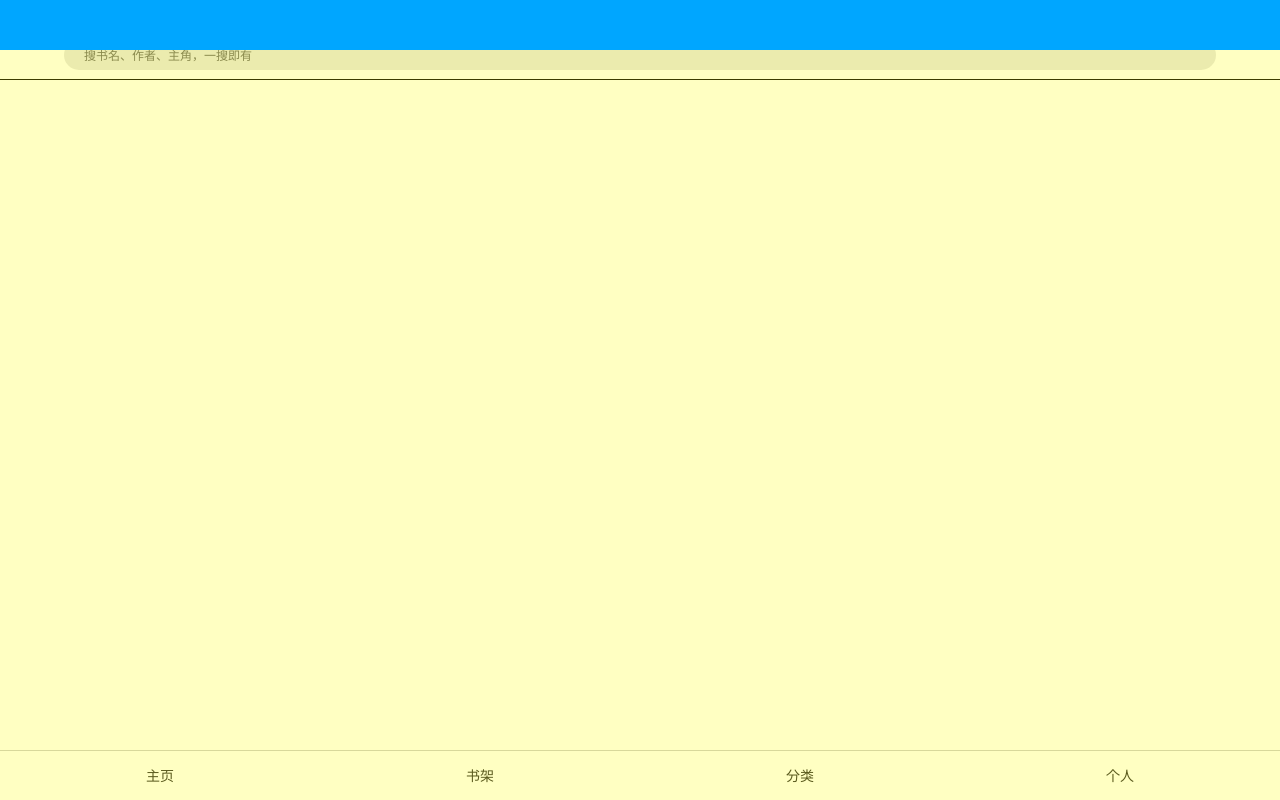
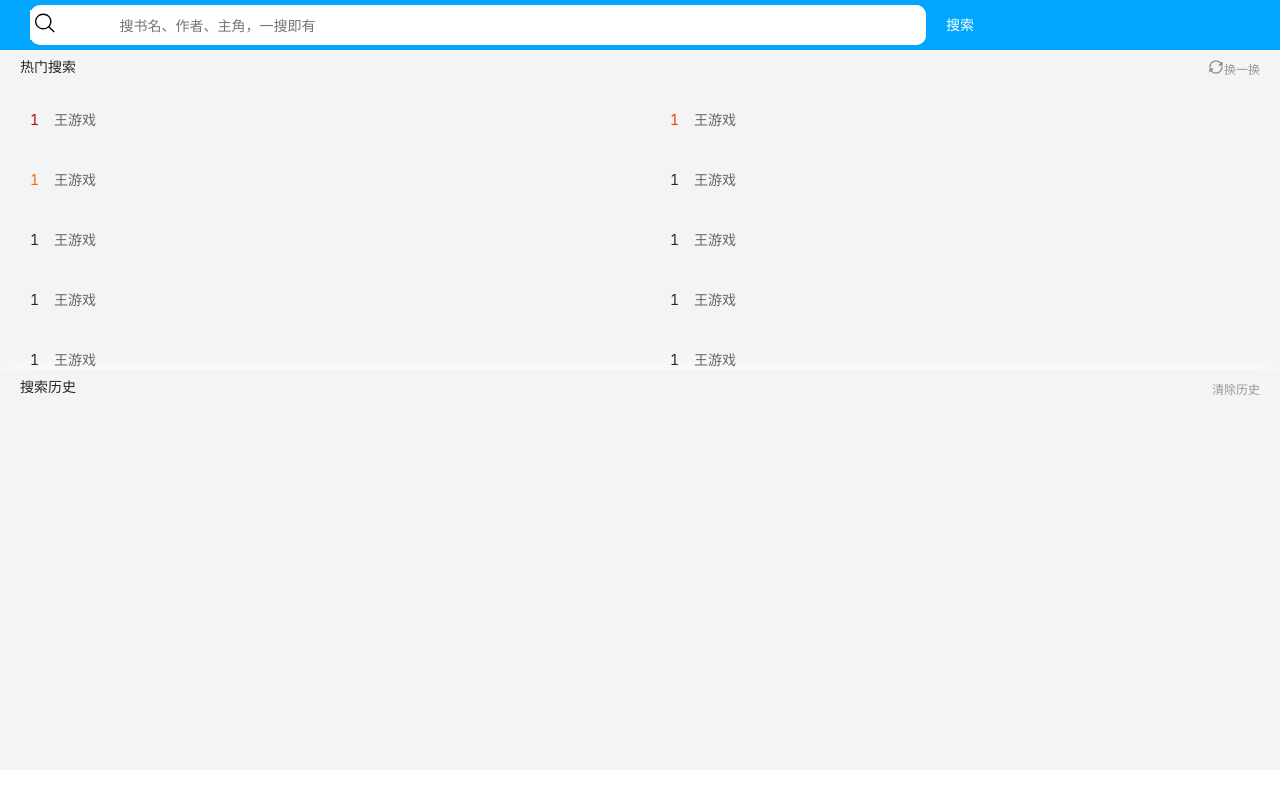
Before and after one commit to bilijeans/manga-project, a Vue app: page /search in a window 1280 px wide. Built offline with nearby package versions, Linux system fonts and the light colour scheme; what vue-axios-plugin, wot-design would draw is missing.

Commit message:
更新搜索框的样式

```diff
--- a/src/components/SearchComponent.vue
+++ b/src/components/SearchComponent.vue
@@ -6,14 +6,134 @@
         tag="i"
         class="back wd-icon-thin-arrow-left"
       ></router-link>
-      <div class="search-box"></div>
+      <div class="search-box">
+        <div class="searchIco">
+          <svg
+            t="1664782037558"
+            class="icon"
+            viewBox="0 0 1040 1024"
+            version="1.1"
+            xmlns="http://www.w3.org/2000/svg"
+            p-id="1401"
+            width="20"
+            height="20"
+          >
+            <path
+              d="M176.439478 676.824953c-139.585105-133.763516-139.585105-351.411535 0-485.179145 67.62826-64.84589 157.511383-100.492762 253.15572-100.492762 95.567589 0 185.449689 35.647895 253.078972 100.492762 139.585105 133.76761 139.585105 351.415628 0 485.179145-67.62826 64.777329-157.511383 100.484575-253.15572 100.484575C333.950861 777.309528 244.067738 741.602282 176.439478 676.824953L176.439478 676.824953 176.439478 676.824953zM1024.212848 955.665659 756.059552 698.643887c142.644791-161.752987 136.315642-403.047566-22.757307-555.514049-83.911108-80.436984-193.845916-120.617102-303.707047-120.617102-109.937878 0-219.880873 40.180118-303.779701 120.617102-167.754678 160.728658-167.754678 421.408749 0 582.215178 83.898829 80.364329 193.8408 120.613008 303.702953 120.613008 98.632391 0 196.124819-34.149774 275.908934-98.794074l268.225951 257.017678L1024.212848 955.665659 1024.212848 955.665659zM1024.212848 955.665659"
+              p-id="1402"
+            ></path>
+          </svg>
+        </div>
+        <input
+          v-model="str"
+          class="searchText"
+          type="text"
+          placeholder="搜书名、作者、主角，一搜即有"
+        />
+      </div>
+      <span class="searchConfirm">搜索</span>
     </header>
     <main>
-      <div class="hot-search"></div>
-      <div class="history"></div>
+      <div class="searchList" v-if = "str !== ''">
+        <div>123</div>
+      </div>
+      <div class="hot-search">
+        <div class="hot-search-head">
+          <h4>热门搜索</h4>
+          <div class="change">
+            <div class="changeIco">
+              <svg
+                t="1664783488406"
+                class="icon"
+                viewBox="0 0 1024 1024"
+                version="1.1"
+                xmlns="http://www.w3.org/2000/svg"
+                p-id="2472"
+                width="16"
+                height="16"
+              >
+                <path
+                  d="M170.666667 512a42.666667 42.666667 0 0 1-85.333334 0C85.333333 276.352 276.352 85.333333 512 85.333333a426.026667 426.026667 0 0 1 341.333333 170.624V213.333333a42.666667 42.666667 0 0 1 85.333334 0v170.666667a42.666667 42.666667 0 0 1-42.666667 42.666667h-170.666667a42.666667 42.666667 0 0 1 0-85.333334h82.346667A341.333333 341.333333 0 0 0 170.666667 512z m682.666666 0a42.666667 42.666667 0 0 1 85.333334 0c0 235.648-191.018667 426.666667-426.666667 426.666667a426.026667 426.026667 0 0 1-341.333333-170.624V810.666667a42.666667 42.666667 0 0 1-85.333334 0v-170.666667a42.666667 42.666667 0 0 1 42.666667-42.666667h170.666667a42.666667 42.666667 0 0 1 0 85.333334H216.32A341.333333 341.333333 0 0 0 853.333333 512z"
+                  fill="#8a8a8a"
+                  p-id="2473"
+                ></path>
+              </svg>
+            </div>
+            <span>换一换</span>
+          </div>
+        </div>
+        <div class="hot-search-content">
+          <ul>
+            <li>
+              <span class="hotNum">1</span>
+              <span class="hotName">王游戏</span>
+            </li>
+             <li>
+              <span class="hotNum">1</span>
+              <span class="hotName">王游戏</span>
+            </li>
+             <li>
+              <span class="hotNum">1</span>
+              <span class="hotName">王游戏</span>
+            </li>
+             <li>
+              <span class="hotNum">1</span>
+              <span class="hotName">王游戏</span>
+            </li>
+             <li>
+              <span class="hotNum">1</span>
+              <span class="hotName">王游戏</span>
+            </li>
+             <li>
+              <span class="hotNum">1</span>
+              <span class="hotName">王游戏</span>
+            </li>
+             <li>
+              <span class="hotNum">1</span>
+              <span class="hotName">王游戏</span>
+            </li>
+             <li>
+              <span class="hotNum">1</span>
+              <span class="hotName">王游戏</span>
+            </li>
+             <li>
+              <span class="hotNum">1</span>
+              <span class="hotName">王游戏</span>
+            </li>
+             <li>
+              <span class="hotNum">1</span>
+              <span class="hotName">王游戏</span>
+            </li>
+
+          </ul>
+        </div>
+      </div>
+      <div class="history">
+        <div class="history-head">
+          <h4>搜索历史</h4>
+          <span>清除历史</span>
+        </div>
+      </div>
     </main>
   </div>
 </template>
+
+
+<script>
+export default {
+  data(){
+    return{
+      str : ''
+    }
+  }
+}
+</script>
+
+<style>
+
+</style>
+
+
 <style lang="scss">
 .search-container {
   position: fixed;
@@ -21,17 +141,168 @@
   left: 0;
   width: 100%;
   height: 100vh;
-  background-color: rgba(255, 255, 0, 0.241);
+  background-color: #fff;
   header {
     width: 100%;
     height: 50px;
     background-color: rgb(0, 166, 255);
     line-height: 50px;
     padding-left: 10px;
+    display: flex;
+    flex: 1;
     .back {
       font-size: 30px;
       color: white;
     }
+
+    .search-box {
+      width: 70vw;
+      height: 80%;
+      background-color: #fff;
+      margin: 5px 20px 0 20px;
+      border-radius: 10px;
+      align-items: center;
+      display: flex;
+      justify-content: space-between;
+      align-items: center;
+
+      .searchIco {
+        width: 30px;
+        height: 30px;
+        background-color: #fff;
+        line-height: 35px;
+        text-align: center;
+      }
+
+      .searchText {
+        padding: 0;
+        border: 0;
+        outline: none;
+        height: 100%;
+        width: 90%;
+        border-radius: 10px;
+      }
+    }
+
+    .searchConfirm {
+      color: #fff;
+    }
+  }
+
+  main{
+    position: relative;
+
+.searchList{
+  background: #fff;
+  width: 100%;
+  height: 94vh;
+  position: absolute;
+  top: 0%;
+  left: 0%;
+
+
+  div{
+    height: 40px;
+    width: 100%;
+    font-size: 18px;
+    line-height: 40px;
+    padding-left: 20px;
   }
 }
+
+.hot-search {
+    background-color: #f3f4f6;
+    height: 40vh;
+    .hot-search-head {
+      width: 100%;
+      height: 5vh;
+      display: flex;
+      justify-content: space-between;
+      align-items: center;
+
+      h4 {
+        margin-left: 20px;
+      }
+
+      .change {
+        margin-right: 20px;
+        font-size: 12px;
+        color: #999;
+        display: flex;
+        justify-content: space-between;
+        align-items: center;
+      }
+    }
+
+    .hot-search-content {
+      ul {
+        display: flex;
+        justify-content: space-between;
+        flex-wrap: wrap;
+
+        li{
+          margin: 15px 0;
+          width: 50vw;
+          height: 30px;
+          overflow: hidden;
+          line-height: 30px;
+
+          .hotNum{
+            display: inline-block;
+            margin-left: 30px;
+
+
+          }
+
+          .hotName{
+            margin-left: 15px;
+            color: #666;
+          }
+
+          &:nth-child(1) .hotNum{
+              color: rgb(200, 0, 0);
+            }
+
+             &:nth-child(2) .hotNum{
+              color: rgb(255, 51, 0);
+            }
+
+             &:nth-child(3) .hotNum{
+              color: rgb(255, 102, 0);
+            }
+
+        }
+      }
+    }
+  }
+
+  .history {
+    background-color: #f3f4f6;
+    height: 50vh;
+    box-shadow: 0px 1px 20px 0px #fff;
+    .history-head {
+      display: flex;
+      justify-content: space-between;
+      align-items: center;
+      height: 5vh;
+      width: 100%;
+
+      h4 {
+        margin-left: 20px;
+      }
+
+      span {
+        margin-right: 20px;
+        font-size: 12px;
+        color: #999;
+        display: flex;
+        justify-content: space-between;
+        align-items: center;
+      }
+    }
+  }
+  }
+
+
+}
 </style>
```
